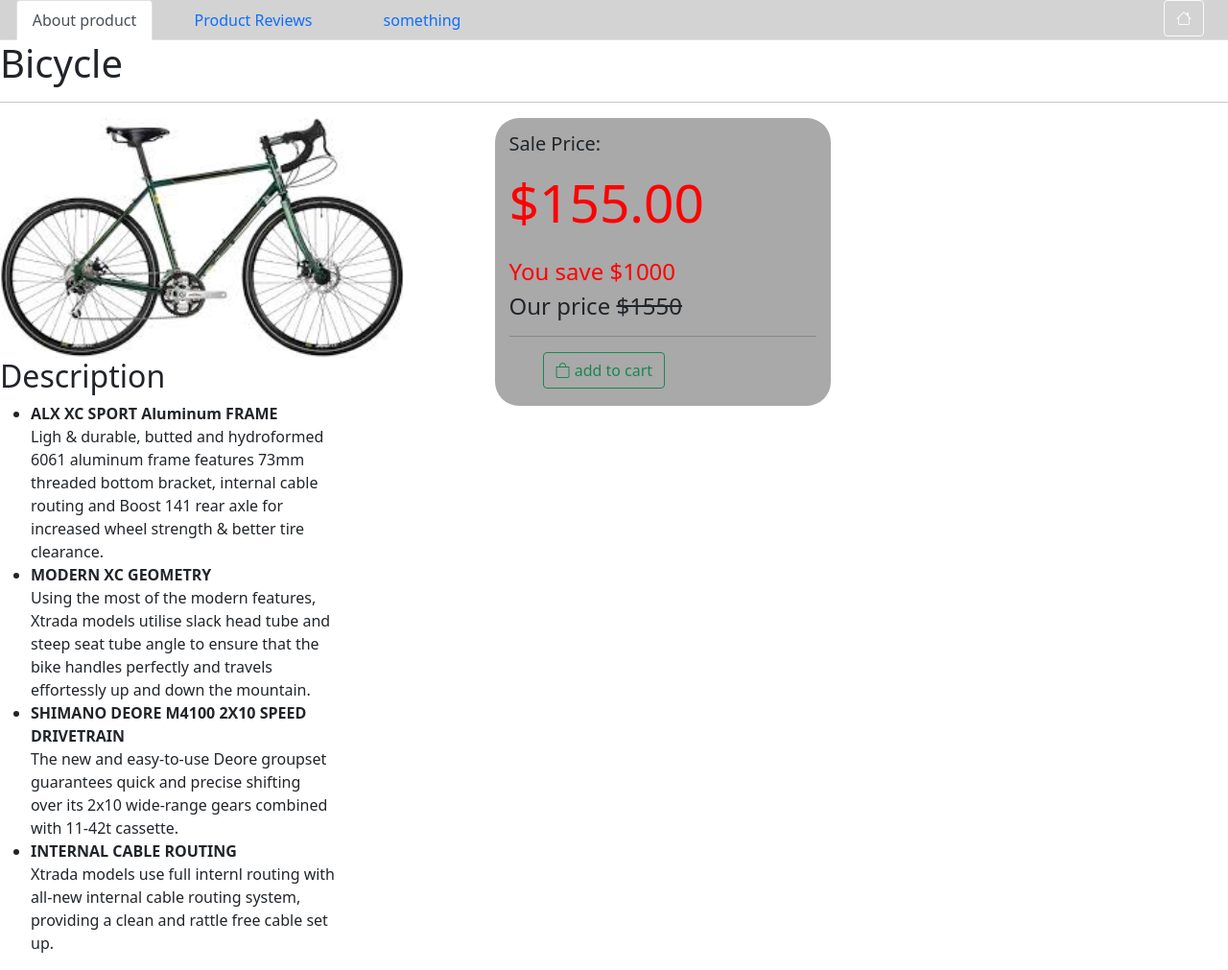
After one commit to valerka-php/shop-project, a PHP site: page /inc/additional-info.html in a window 1280 px wide. The commit adds this page. Shown: the whole page at 96% size. Run offline with PHP 8.4, Linux system fonts and the light colour scheme.

Commit message:
completed

```diff
--- a/valerjan.com/css/main.css
+++ b/valerjan.com/css/main.css
@@ -190,11 +203,61 @@
     background-color: aqua;
 }
 
-.modal-price{
+.modal-price {
     color: black;
+    padding: 15px;
     background-color: forestgreen;
     height: 35px;
     display: flex;
     align-items: center;
     border-radius: 7px;
 }
+
+.sing-in-form {
+    border-radius: 15px;
+    background-color: whitesmoke;
+    text-align: center;
+    margin: 75px auto;
+    padding: 15px;
+    width: 350px;
+}
+
+.btn-login {
+    margin-top: 15px;
+}
+
+.description-list {
+    width: 350px;
+}
+
+.order-tabs {
+    background-color: lightgrey;
+}
+
+.product {
+    display: flex;
+    justify-content: start;
+    height: 250px;
+}
+
+.product-cart {
+    padding: 15px;
+    margin-left: 95px;
+    background-color: darkgrey;
+    width: 350px;
+    height: 300px;
+    border-radius: 25px;
+}
+
+.price {
+    font-size: 55px;
+    color: red;
+}
+
+
+.bg-img {
+    background-image: url("../img/online-shop.png");
+    background-repeat: no-repeat;
+    background-position: center center;
+    background-attachment: fixed;
+}
--- /dev/null
+++ b/valerjan.com/inc/additional-info.html
@@ -0,0 +1,79 @@
+<!DOCTYPE html>
+<html lang="en">
+<head>
+    <meta charset="UTF-8">
+    <title>additional-info</title>
+    <title>valerjan shop</title>
+    <link href="https://cdn.jsdelivr.net/npm/bootstrap@5.1.3/dist/css/bootstrap.min.css" rel="stylesheet"
+          integrity="sha384-1BmE4kWBq78iYhFldvKuhfTAU6auU8tT94WrHftjDbrCEXSU1oBoqyl2QvZ6jIW3" crossorigin="anonymous">
+    <!-- JavaScript Bundle with Popper -->
+    <script src="https://cdn.jsdelivr.net/npm/bootstrap@5.1.3/dist/js/bootstrap.bundle.min.js"
+            integrity="sha384-ka7Sk0Gln4gmtz2MlQnikT1wXgYsOg+OMhuP+IlRH9sENBO0LRn5q+8nbTov4+1p"
+            crossorigin="anonymous"></script>
+    <link rel="stylesheet" href="https://cdn.jsdelivr.net/npm/bootstrap-icons@1.8.1/font/bootstrap-icons.css">
+    <link rel="stylesheet" href="../css/main.css">
+</head>
+<body>
+<ul class="nav nav-tabs order-tabs" id="myTab" role="tablist">
+    <li class="nav-item" role="presentation">
+        <button class="nav-link active" id="product-tab" data-bs-toggle="tab" data-bs-target="#product" type="button"
+                role="tab" aria-controls="product" aria-selected="true">About product
+        </button>
+    </li>
+    <li class="nav-item" role="presentation">
+        <button class="nav-link" id="reviews-tab" data-bs-toggle="tab" data-bs-target="#reviews" type="button"
+                role="tab" aria-controls="reviews" aria-selected="false">Product Reviews
+        </button>
+    </li>
+    <li class="nav-item" role="presentation">
+        <button class="nav-link" id="contact-tab" data-bs-toggle="tab" data-bs-target="#contact" type="button"
+                role="tab" aria-controls="contact" aria-selected="false">something
+        </button>
+    </li>
+    <div class="btn-home" style="margin-left: auto;margin-right: 25px">
+        <a class="btn btn-outline-light bi bi-house" href="/"></a>
+    </div>
+</ul>
+<div class="tab-content" id="myTabContent">
+    <div class="tab-pane fade show active" id="product" role="tabpanel" aria-labelledby="product-tab">
+        <h1>Bicycle</h1>
+        <hr>
+        <div class="product">
+            <img src="../img/1.jpeg">
+            <div class="product-cart">
+                <h5>Sale Price:</h5>
+                <p class="price">$155.00</p>
+                <h4 style="color: red">You save $1000</h4>
+                <h4>Our price <s>$1550</s></h4>
+                <hr>
+                <button class="btn btn-outline-success bi bi-bag"> add to cart </button>
+            </div>
+        </div>
+        <div class="description">
+            <h2>Description</h2>
+            <ul class="description-list">
+                <li>
+                    <b>ALX XC SPORT Aluminum FRAME</b><br>
+                    Ligh & durable, butted and hydroformed 6061 aluminum frame features 73mm threaded bottom bracket,
+                    internal cable routing and Boost 141 rear axle for increased wheel strength & better tire clearance.
+                </li>
+                <li>
+                    <b>MODERN XC GEOMETRY</b><br>
+                    Using the most of the modern features, Xtrada models utilise slack head tube and steep seat tube angle to ensure that the bike handles perfectly and travels effortessly up and down the mountain.</li>
+                <li>
+                    <b>SHIMANO DEORE M4100 2X10 SPEED DRIVETRAIN</b><br>
+                    The new and easy-to-use Deore groupset guarantees quick and precise shifting over its 2x10 wide-range gears combined with 11-42t cassette.</li>
+                <li>
+                    <b>INTERNAL CABLE ROUTING</b><br>
+                    Xtrada models use full internl routing with all-new internal cable routing system, providing a clean and rattle free cable set up.</li>
+
+            </ul>
+        </div>
+
+    </div>
+    <div class="tab-pane fade" id="reviews" role="tabpanel" aria-labelledby="reviews-tab">...</div>
+    <div class="tab-pane fade" id="contact" role="tabpanel" aria-labelledby="contact-tab">...</div>
+</div>
+</div>
+</body>
+</html>
```
Also changed, not shown: other parts of valerjan.com/css/main.css (+50 -37 lines), valerjan.com/inc/sing-in.html (added, +39 -0 lines), valerjan.com/inc/sing_in.html (deleted, +0 -10 lines), valerjan.com/index.html (+71 -74 lines), valerjan.com/img/online-shop.png (added), valerjan.com/img/shop.png (added).
